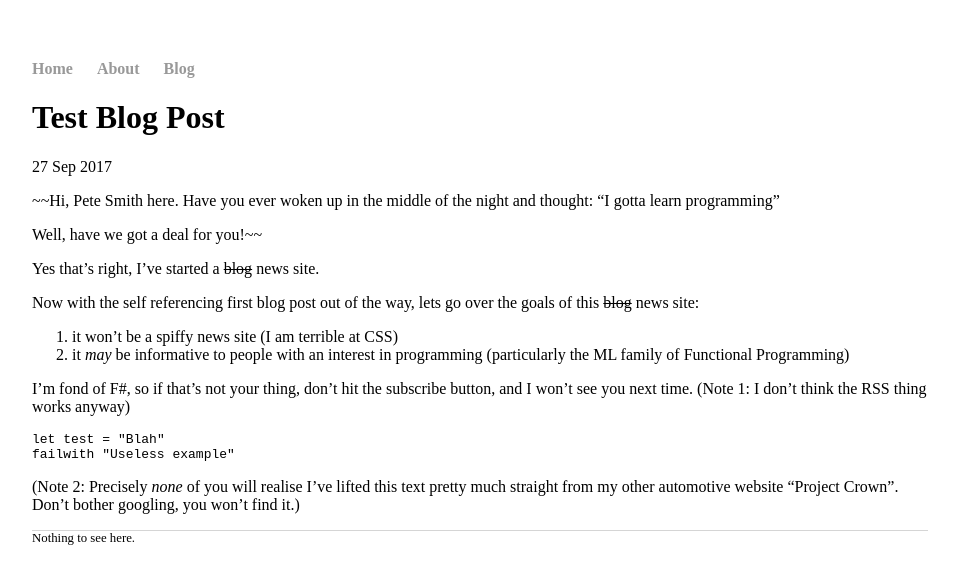
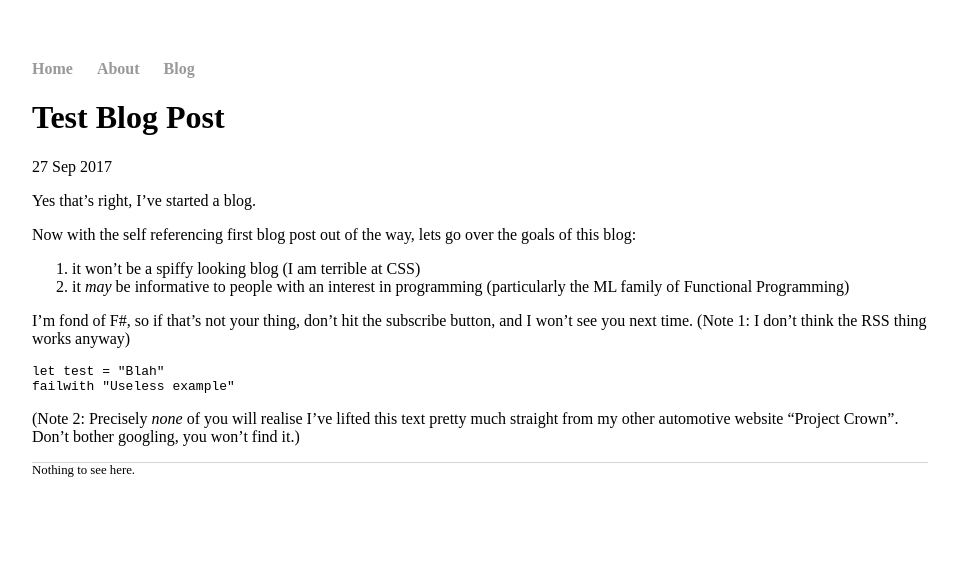
Before and after one commit to bjnmercer/bjnmercer.github.io, a Jekyll site: the page built from _posts/2017-09-27-test-blog-post.md, in a window 1280 px wide. Shown: the top 584 px of the page, without its empty margins (160-1119 px from the left). Built offline with Jekyll 4.4.1, drawn with Linux system fonts in a browser that asks for light colours.

Commit message:
Fixed blog post

````diff
--- a/_posts/2017-09-27-test-blog-post.md
+++ b/_posts/2017-09-27-test-blog-post.md
@@ -4,19 +4,15 @@ title: "Test Blog Post"
 date: 2017-09-27
 ---
 
-~~Hi, Pete Smith here. Have you ever woken up in the middle of the night and thought: "I gotta learn programming"
+Yes that's right, I've started a blog.
 
-Well, have we got a deal for you!~~
-
-Yes that's right, I've started a ~~blog~~ news site.
-
-Now with the self referencing first blog post out of the way, lets go over the goals of this ~~blog~~ news site:
-1. it won't be a spiffy news site (I am terrible at CSS)
+Now with the self referencing first blog post out of the way, lets go over the goals of this blog:
+1. it won't be a spiffy looking blog (I am terrible at CSS)
 2. it _may_ be informative to people with an interest in programming (particularly the ML family of Functional Programming)
 
 I'm fond of F#, so if that's not your thing, don't hit the subscribe button, and I won't see you next time. (Note 1: I don't think the RSS thing works anyway)
 
-```fsharp
+```F#
 let test = "Blah"
 failwith "Useless example"
 ```
````
